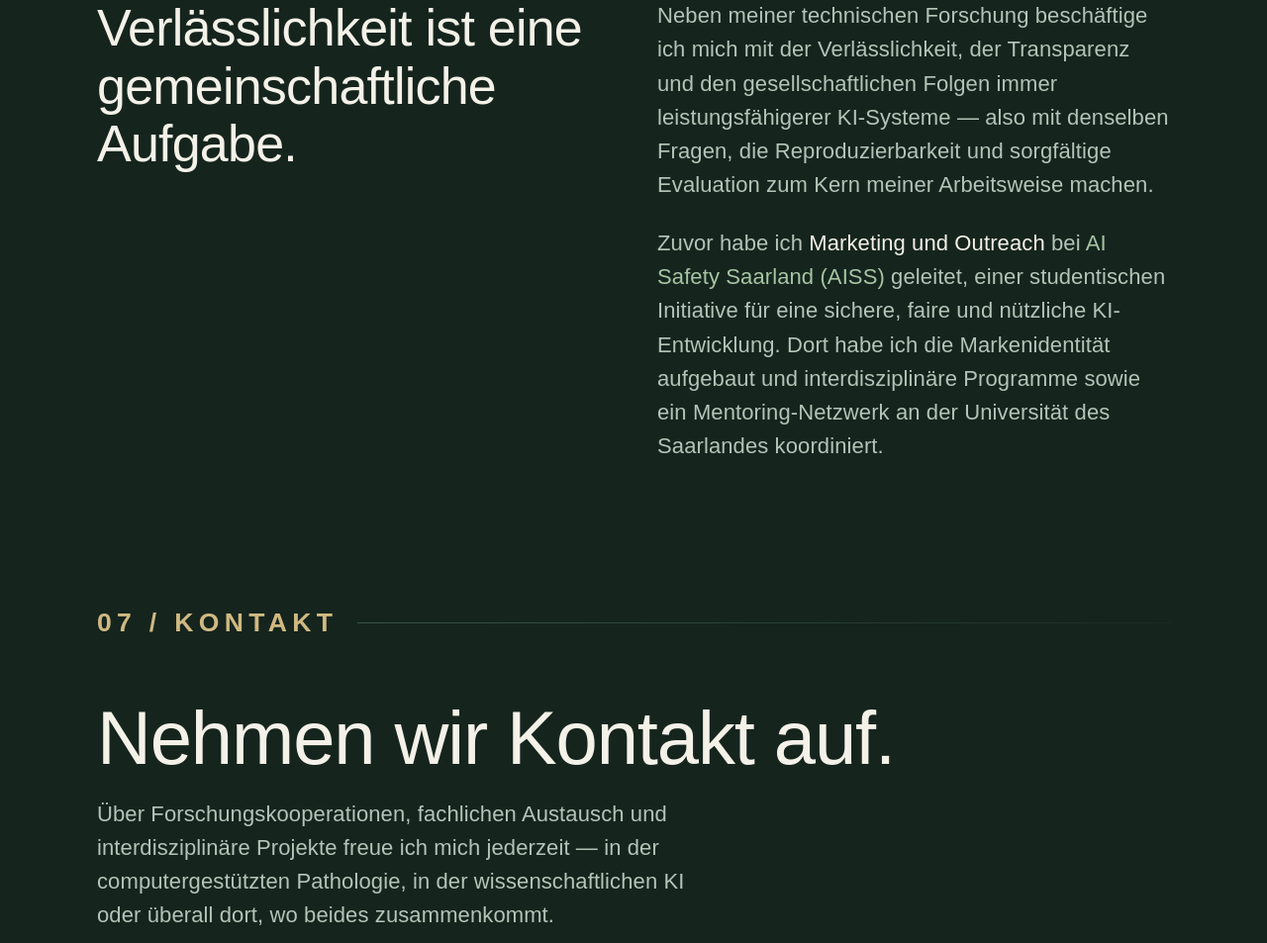
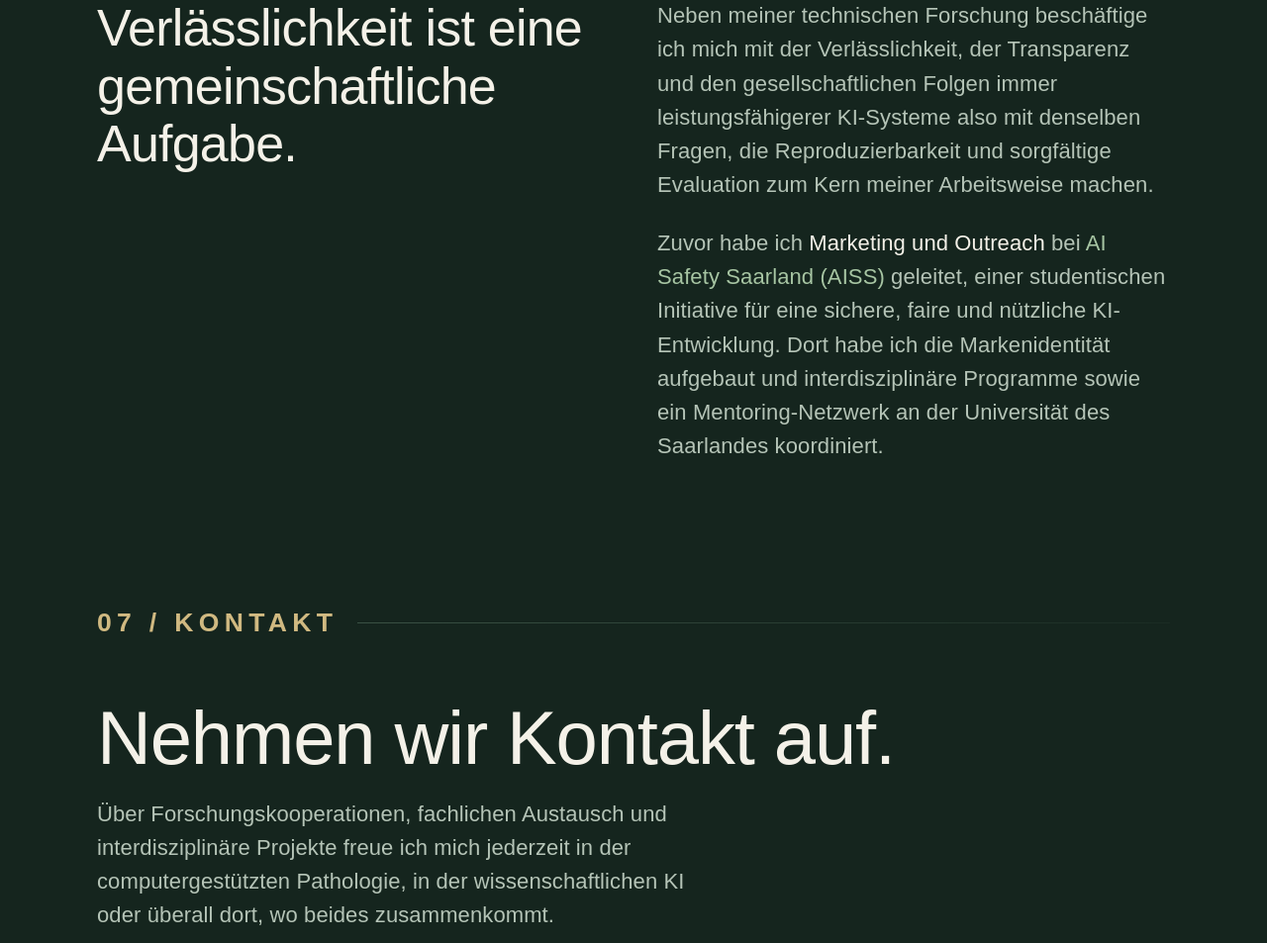
Before and after one commit to fulbelin/fulbelin.github.io, a Jekyll site: the page built from _pages/de.md, in a window 1280 px wide and 1400 px high, scrolled down 5509 px. Shown: the part 257-1210 px from the top of the window at 99% size. Built offline with Jekyll 4.4.1, drawn with Linux system fonts in a browser that asks for light colours; some web fonts are replaced.

Commit message:
updated german translation

```diff
--- a/_data/de/experience.yml
+++ b/_data/de/experience.yml
@@ -23,7 +23,7 @@
 
 - id: "eth"
   role: "Benchmark zur Reproduzierbarkeit in der Genomik"
-  institution: "ETH Zürich"
-  short: "ETH Zürich"
+  institution: "ETH Zurich"
+  short: "ETH Zurich"
   points:
     - "Die Reproduzierbarkeit genomischer Read-Alignment-Werkzeuge untersucht und automatisierte bioinformatische Workflows mit Snakemake für systematisches Benchmarking und reproduzierbare Analysen entwickelt."
--- a/_data/de/strings.yml
+++ b/_data/de/strings.yml
@@ -40,7 +40,7 @@ community:
   heading: "Verlässlichkeit ist eine gemeinschaftliche Aufgabe."
   body_1: >-
     Neben meiner technischen Forschung beschäftige ich mich mit der Verlässlichkeit, der
-    Transparenz und den gesellschaftlichen Folgen immer leistungsfähigerer KI-Systeme — also
+    Transparenz und den gesellschaftlichen Folgen immer leistungsfähigerer KI-Systeme also
     mit denselben Fragen, die Reproduzierbarkeit und sorgfältige Evaluation zum Kern meiner
     Arbeitsweise machen.
   body_2: >-
@@ -54,5 +54,5 @@ contact:
   heading: "Nehmen wir Kontakt auf."
   body: >-
     Über Forschungskooperationen, fachlichen Austausch und interdisziplinäre Projekte freue
-    ich mich jederzeit — in der computergestützten Pathologie, in der wissenschaftlichen KI
+    ich mich jederzeit  in der computergestützten Pathologie, in der wissenschaftlichen KI
     oder überall dort, wo beides zusammenkommt.
```
